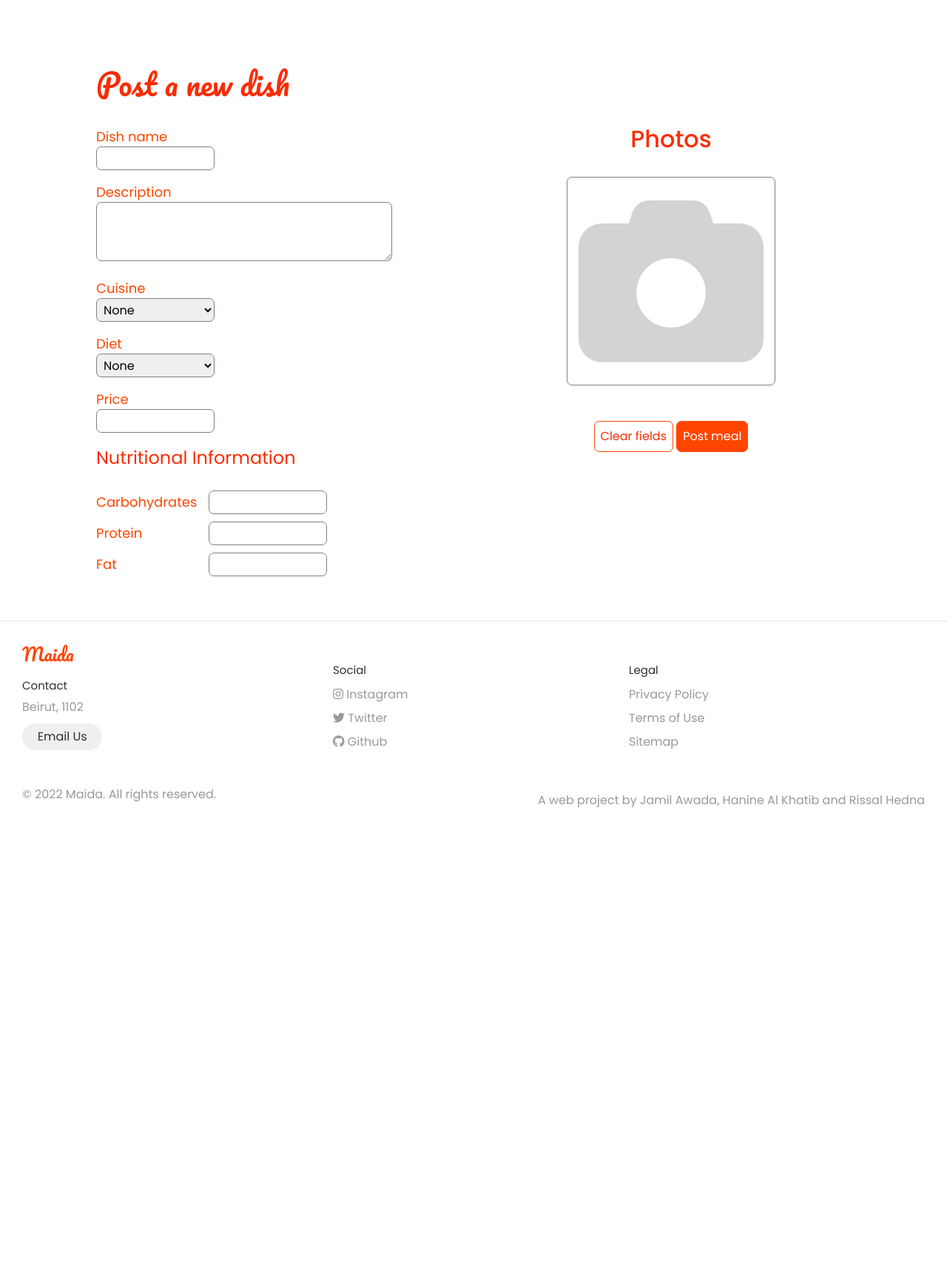
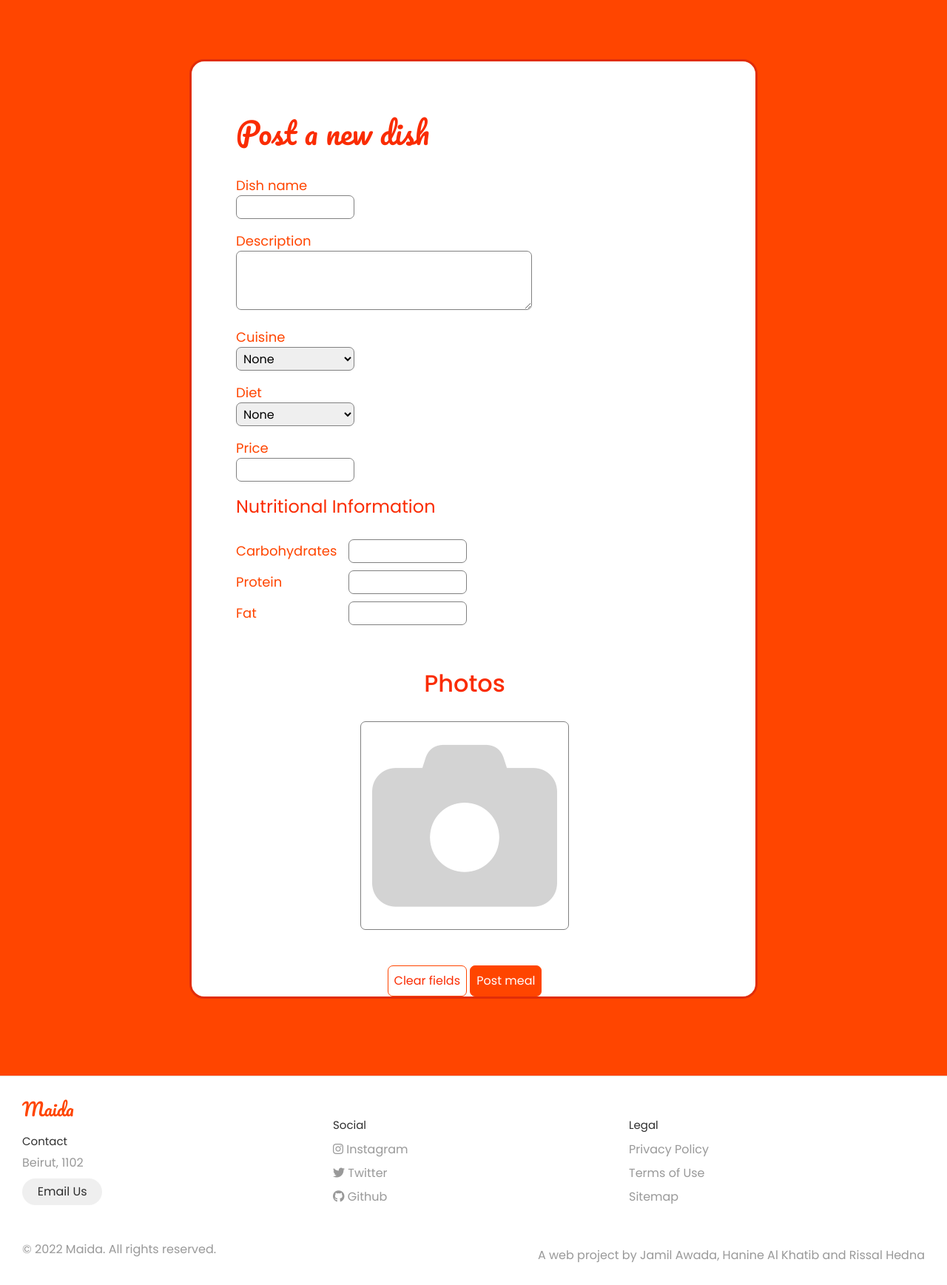
Before and after one commit to JamilAwada/Maida, a PHP site: page /posting.html in a window 1280 px wide. Shown: the part 80-1817 px from the top of the page at 74% size. Before the commit the page ends 1172 px from the top, so only its background shows below. Run offline with PHP 8.4, Linux system fonts and the light colour scheme.

Commit message:
fixed posting page

```diff
--- a/posting.css
+++ b/posting.css
@@ -6,8 +6,23 @@
 
 body {
   overflow-x: hidden;
+  background-color: orangered;
 }
 
+.maincontainer {
+  background: white;
+  width: 60vw;
+  height: auto;
+  display: flex;
+  flex-direction: column;
+  justify-content: center;
+  margin-left: auto;
+  margin-right: auto;
+  margin-top: 10vh;
+  border-radius: 20px;
+  margin-bottom: 10vh;
+  border: 3px solid #e12d09;
+}
 
 .image-link {
   width: fit-content;
--- a/posting.html
+++ b/posting.html
@@ -42,6 +42,10 @@
     </nav>
 
     <!-- NavBar End -->
+
+    <div class="maincontainer">
+
+
 
     <div class="container">
       <div class="row w-100">
@@ -137,7 +141,7 @@
         </div>
       </div>
     </div>
-
+</div>
     <!-- Footer Start -->
 
     <br />
```
